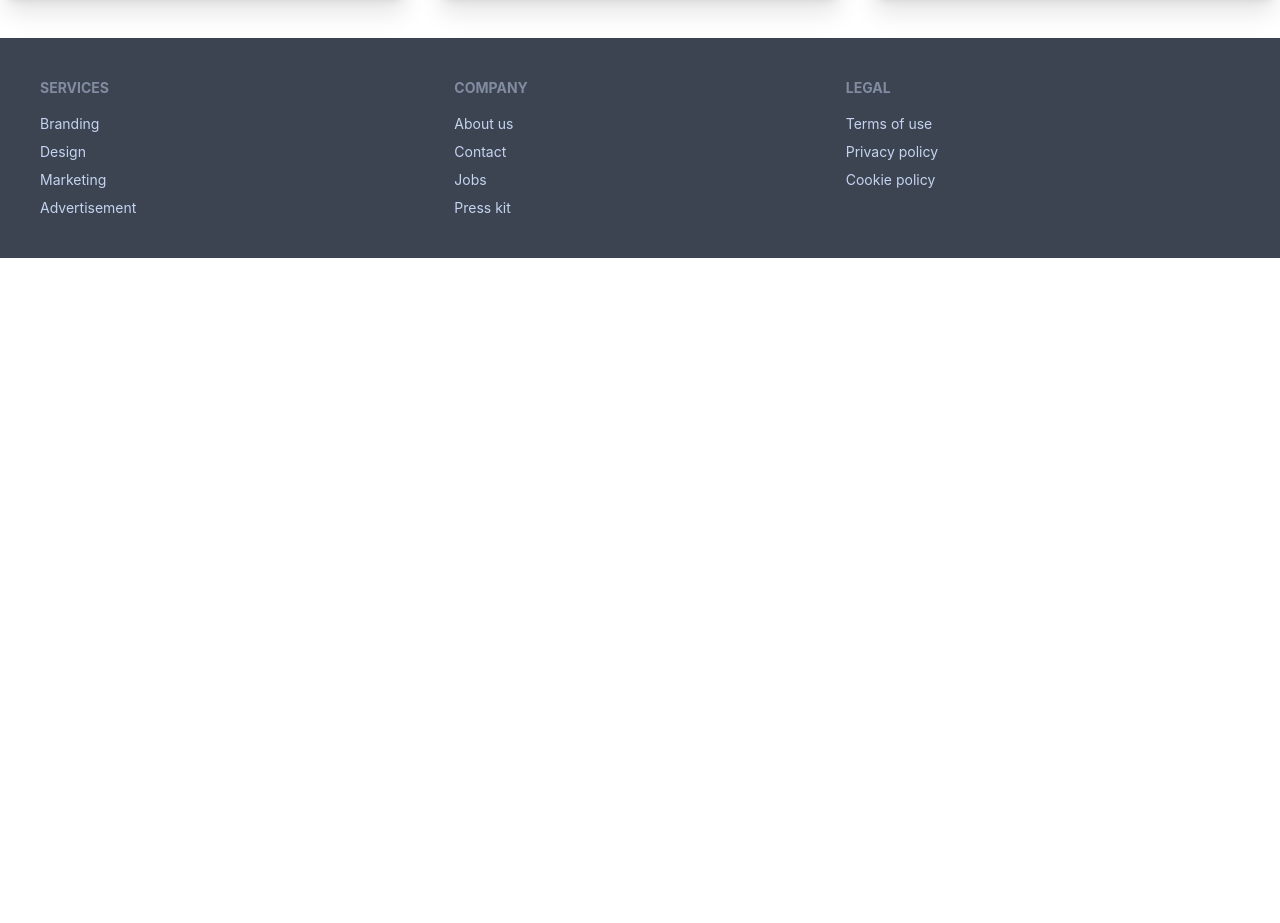
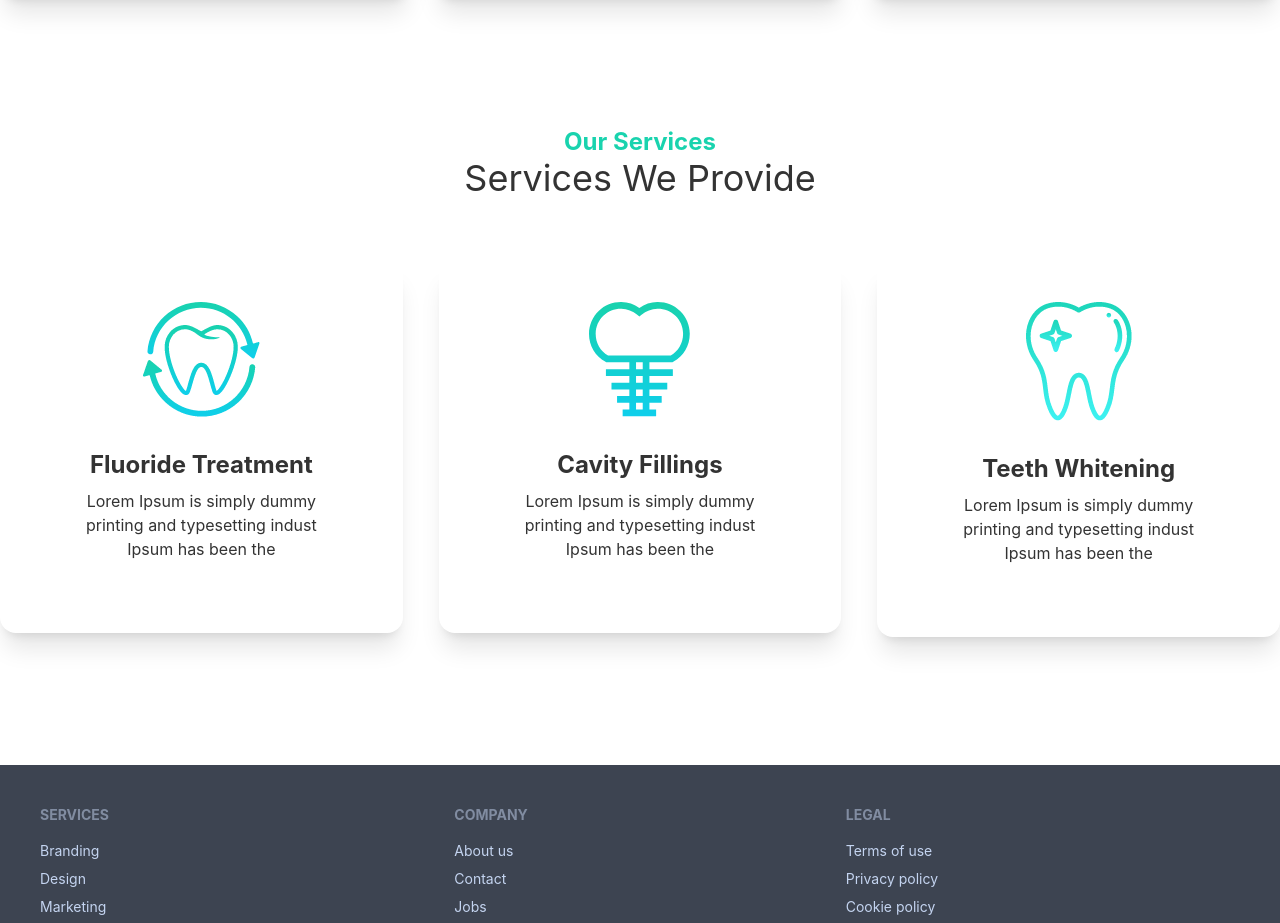
Before and after one commit to Mezan2002/doctors_portal_client_by_mezan, a React (Create React App) app: page / in a window 1280 px wide. Shown: the part 951-1874 px from the top of the page. Before the commit the page ends 1209 px from the top, so only its background shows below. Built offline with nearby package versions, Linux system fonts and the light colour scheme.

Commit message:
service card added

```diff
--- a/src/Pages/Home/Home/Home.js
+++ b/src/Pages/Home/Home/Home.js
@@ -1,12 +1,14 @@
 import React from "react";
 import Banner from "../Banner/Banner";
 import InfoCard from "../InfoCard/InfoCard";
+import ServiceCards from "./ServiceCards/ServiceCards";
 
 const Home = () => {
   return (
     <div>
       <Banner></Banner>
       <InfoCard></InfoCard>
+      <ServiceCards></ServiceCards>
     </div>
   );
 };
--- /dev/null
+++ b/src/Pages/Home/Home/ServiceCards/ServiceCards.js
@@ -0,0 +1,49 @@
+import React from "react";
+import fluoride from "../../../../assets/images/fluoride.png";
+import Cavity from "../../../../assets/images/cavity.png";
+import Whitening from "../../../../assets/images/whitening.png";
+import SingleServiceCard from "./SingleServiceCard";
+
+const ServiceCards = () => {
+  const servicesDetail = [
+    {
+      id: 1,
+      title: "Fluoride Treatment",
+      description:
+        "Lorem Ipsum is simply dummy printing and typesetting indust Ipsum has been the",
+      image: fluoride,
+    },
+    {
+      id: 2,
+      title: "Cavity Fillings",
+      description:
+        "Lorem Ipsum is simply dummy printing and typesetting indust Ipsum has been the",
+      image: Cavity,
+    },
+    {
+      id: 3,
+      title: "Teeth Whitening",
+      description:
+        "Lorem Ipsum is simply dummy printing and typesetting indust Ipsum has been the",
+      image: Whitening,
+    },
+  ];
+  return (
+    <div className="my-32">
+      <div className="text-center">
+        <p className="text-2xl font-bold text-secondary">Our Services</p>
+        <p className="text-4xl">Services We Provide</p>
+      </div>
+      <div className="grid grid-cols-1 gap-9 mt-16 md:grid-cols-2 lg:grid-cols-3">
+        {servicesDetail.map((service) => (
+          <SingleServiceCard
+            key={service.id}
+            service={service}
+          ></SingleServiceCard>
+        ))}
+      </div>
+    </div>
+  );
+};
+
+export default ServiceCards;
--- /dev/null
+++ b/src/Pages/Home/Home/ServiceCards/SingleServiceCard.js
@@ -0,0 +1,20 @@
+import React from "react";
+
+const SingleServiceCard = ({ service }) => {
+  const { title, image, description } = service;
+  return (
+    <div>
+      <div className="card p-10 shadow-xl">
+        <figure>
+          <img src={image} alt="Shoes" />
+        </figure>
+        <div className="card-body">
+          <h2 className="text-center text-2xl font-bold">{title}</h2>
+          <p className="text-center">{description}</p>
+        </div>
+      </div>
+    </div>
+  );
+};
+
+export default SingleServiceCard;
```
